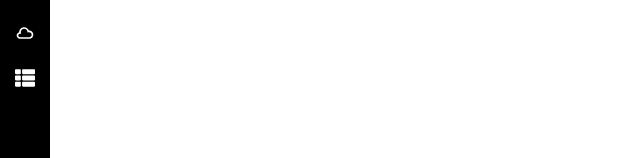
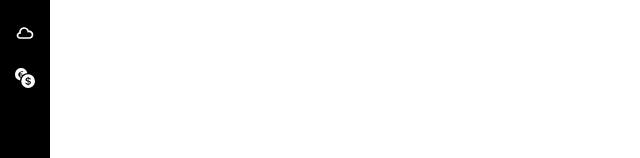
Before and after one commit to mendoncamaria/react-mini-projects, a React (Create React App) app: page / in a window 1280 px wide. Shown: the part 277-435 px from the top of the page, without its empty margins (0-640 px from the left). Built offline with nearby package versions, Linux system fonts and the light colour scheme.

Commit message:
Added currency convert, weather heading

```diff
--- a/src/common/data.js
+++ b/src/common/data.js
@@ -1,5 +1,6 @@
-import { FaRegClock, FaTh, FaThList, FaUserAlt } from 'react-icons/fa';
+import { FaRegClock, FaTh, FaUserAlt } from 'react-icons/fa';
 import { TiWeatherCloudy } from 'react-icons/ti';
+import { BsCurrencyExchange } from "react-icons/bs";
 export const menuItems = [
   {
     path: '/dashboard',
@@ -28,12 +29,12 @@ export const menuItems = [
   },
   {
     path: '/weather',
-    name: 'Analytics',
+    name: 'Weather',
     icon: <TiWeatherCloudy />,
   },
   {
     path: '/products',
-    name: 'Products',
-    icon: <FaThList />,
+    name: 'Currency Converter',
+    icon: <BsCurrencyExchange />,
   },
 ];
```
